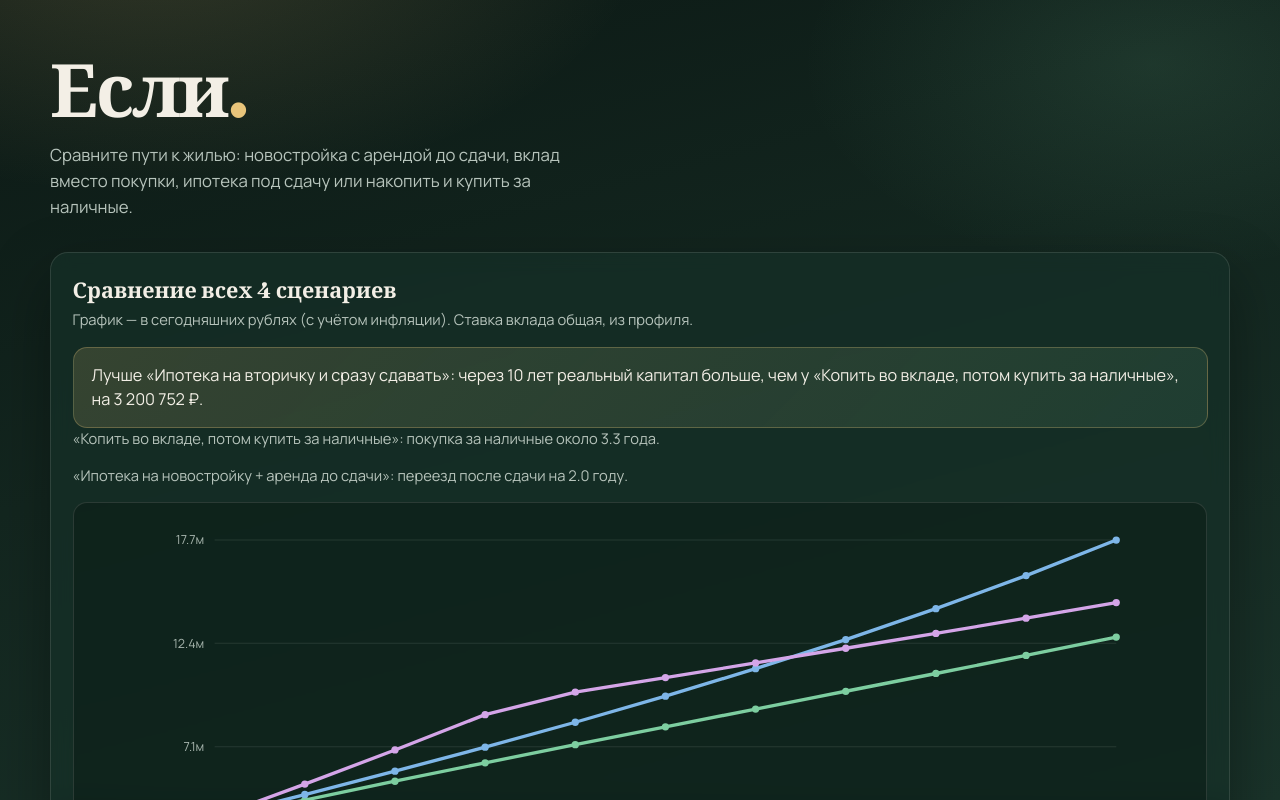
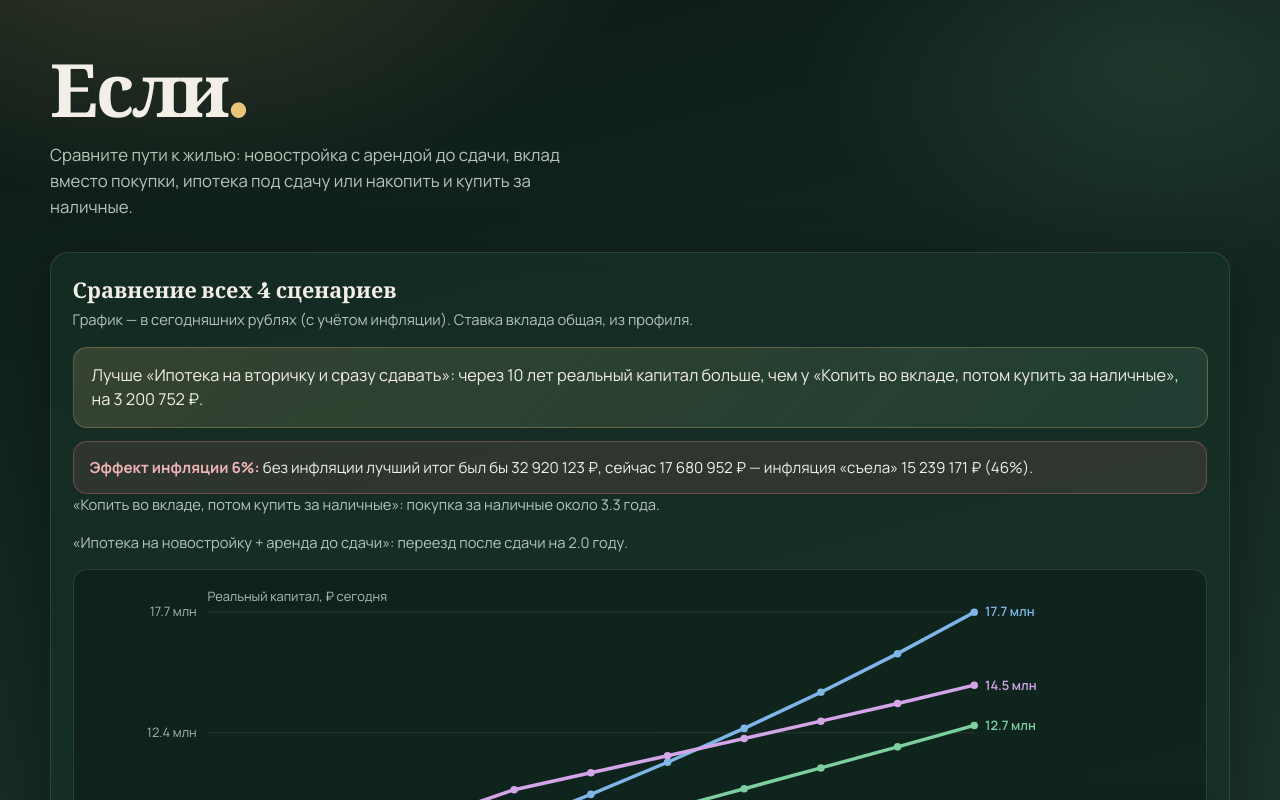
Before and after one commit to advharvest-arch/my-first-project, a React (Vite) app in the folder finance-planner/: page / in a window 1280 px wide. Both pictures are taken after a click on the button "Пример с цифрами". Shown: the top 800 px of the page. Built offline with nearby package versions, Linux system fonts and the light colour scheme.

Commit message:
Show inflation impact clearly and bust Pages cache
Add end-of-line capital labels, an explicit inflation eaten amount vs
0% baseline, and cache-busting query params on the published assets.

Co-authored-by: advharvest-arch <advharvest-arch@users.noreply.github.com>

```diff
--- a/finance-planner/index.html
+++ b/finance-planner/index.html
@@ -4,6 +4,9 @@
     <meta charset="UTF-8" />
     <link rel="icon" type="image/svg+xml" href="/favicon.svg" />
     <meta name="viewport" content="width=device-width, initial-scale=1.0" />
+    <meta http-equiv="Cache-Control" content="no-cache, no-store, must-revalidate" />
+    <meta http-equiv="Pragma" content="no-cache" />
+    <meta http-equiv="Expires" content="0" />
     <meta
       name="description"
       content="Если — сравнение путей к жилью: новостройка, аренда+вклад, ипотека под сдачу, накопить и купить."
--- a/finance-planner/src/App.tsx
+++ b/finance-planner/src/App.tsx
@@ -114,7 +114,28 @@ export default function App() {
     [profile, allScenarios, settings],
   );
 
+  const zeroInflationResults: ScenarioResult[] = useMemo(
+    () =>
+      allScenarios.map((s) =>
+        projectScenario(profile, s, {
+          ...settings,
+          annualInflationPercent: 0,
+        }),
+      ),
+    [profile, allScenarios, settings],
+  );
+
   const verdict = useMemo(() => compareScenarios(results), [results]);
+
+  const inflationImpact = useMemo(() => {
+    const withInf = Math.max(...results.map((r) => r.finalRealNetWorth));
+    const noInf = Math.max(
+      ...zeroInflationResults.map((r) => r.finalRealNetWorth),
+    );
+    const eaten = noInf - withInf;
+    const pct = noInf !== 0 ? (eaten / Math.abs(noInf)) * 100 : 0;
+    return { withInf, noInf, eaten, pct };
+  }, [results, zeroInflationResults]);
 
   function persist(
     nextProfile = profile,
@@ -222,6 +243,17 @@ export default function App() {
               общая, из профиля.
             </p>
             <div className="verdict">{verdict.message}</div>
+            <div className="inflation-box">
+              <strong>Эффект инфляции {settings.annualInflationPercent}%:</strong>{' '}
+              без инфляции лучший итог был бы {formatRub(inflationImpact.noInf)},
+              сейчас {formatRub(inflationImpact.withInf)}
+              {inflationImpact.eaten > 0
+                ? ` — инфляция «съела» ${formatRub(inflationImpact.eaten)} (${inflationImpact.pct.toFixed(0)}%)`
+                : inflationImpact.eaten < 0
+                  ? ` — при нулевой инфляции было бы меньше`
+                  : ' — при 0% инфляции итог тот же'}
+              .
+            </div>
             {results.some((r) => r.meta?.boughtAtMonth !== undefined) && (
               <p className="hint">
                 {results
--- a/finance-planner/src/components/NetWorthChart.tsx
+++ b/finance-planner/src/components/NetWorthChart.tsx
@@ -7,8 +7,8 @@ type Props = {
 
 export function NetWorthChart({ results, colors }: Props) {
   const width = 960;
-  const height = 460;
-  const pad = { top: 24, right: 24, bottom: 40, left: 72 };
+  const height = 520;
+  const pad = { top: 28, right: 170, bottom: 44, left: 78 };
   const innerW = width - pad.left - pad.right;
   const innerH = height - pad.top - pad.bottom;
 
@@ -39,6 +39,15 @@ export function NetWorthChart({ results, colors }: Props) {
       role="img"
       aria-label="График реального капитала по годам — все сценарии"
     >
+      <text
+        x={pad.left}
+        y={18}
+        fill="rgba(183,196,188,0.95)"
+        fontSize="12"
+      >
+        Реальный капитал, ₽ сегодня
+      </text>
+
       {ticks.map((tick) => (
         <g key={tick}>
           <line
@@ -64,7 +73,7 @@ export function NetWorthChart({ results, colors }: Props) {
         <text
           key={year}
           x={x(year)}
-          y={height - 12}
+          y={height - 14}
           textAnchor="middle"
           fill="rgba(183,196,188,0.9)"
           fontSize="12"
@@ -73,7 +82,9 @@ export function NetWorthChart({ results, colors }: Props) {
         </text>
       ))}
 
-      {results.map((result, i) => (
+      {results.map((result, i) => {
+        const last = result.years[result.years.length - 1];
+        return (
           <g key={result.scenarioId}>
             <path
               d={pathFor(result)}
@@ -92,15 +103,26 @@ export function NetWorthChart({ results, colors }: Props) {
                 fill={colors[i % colors.length]}
               />
             ))}
+            <text
+              x={x(last.year) + 10}
+              y={y(last.realNetWorth) + 4}
+              fill={colors[i % colors.length]}
+              fontSize="12"
+              fontWeight="600"
+            >
+              {formatCompact(last.realNetWorth)}
+            </text>
           </g>
-      ))}
+        );
+      })}
     </svg>
   );
 }
 
 function formatCompact(value: number): string {
+  const sign = value < 0 ? '−' : '';
   const abs = Math.abs(value);
-  if (abs >= 1_000_000) return `${(value / 1_000_000).toFixed(1)}м`;
-  if (abs >= 1_000) return `${Math.round(value / 1_000)}к`;
-  return `${Math.round(value)}`;
+  if (abs >= 1_000_000) return `${sign}${(abs / 1_000_000).toFixed(1)} млн`;
+  if (abs >= 1_000) return `${sign}${Math.round(abs / 1_000)} тыс`;
+  return `${sign}${Math.round(abs)}`;
 }
--- a/finance-planner/src/index.css
+++ b/finance-planner/src/index.css
@@ -260,6 +260,21 @@ input:focus {
   animation: pulseIn 900ms ease both;
 }
 
+.inflation-box {
+  margin-top: 0.85rem;
+  padding: 0.9rem 1rem;
+  border-radius: 14px;
+  border: 1px solid rgba(224, 122, 122, 0.35);
+  background: rgba(224, 122, 122, 0.12);
+  color: var(--ink);
+  font-size: 0.95rem;
+  line-height: 1.45;
+}
+
+.inflation-box strong {
+  color: #f0b4b4;
+}
+
 .chart-wrap {
   margin-top: 1rem;
   overflow-x: auto;
@@ -271,8 +286,8 @@ input:focus {
 
 .chart {
   width: 100%;
-  min-width: 640px;
-  height: clamp(320px, 48vw, 480px);
+  min-width: 720px;
+  height: clamp(380px, 52vw, 560px);
   display: block;
 }
 
```
Also changed, not shown: 5 other files (tests, documents, lock files or other folders). Lines whose indentation alone changed are shown as unchanged.
